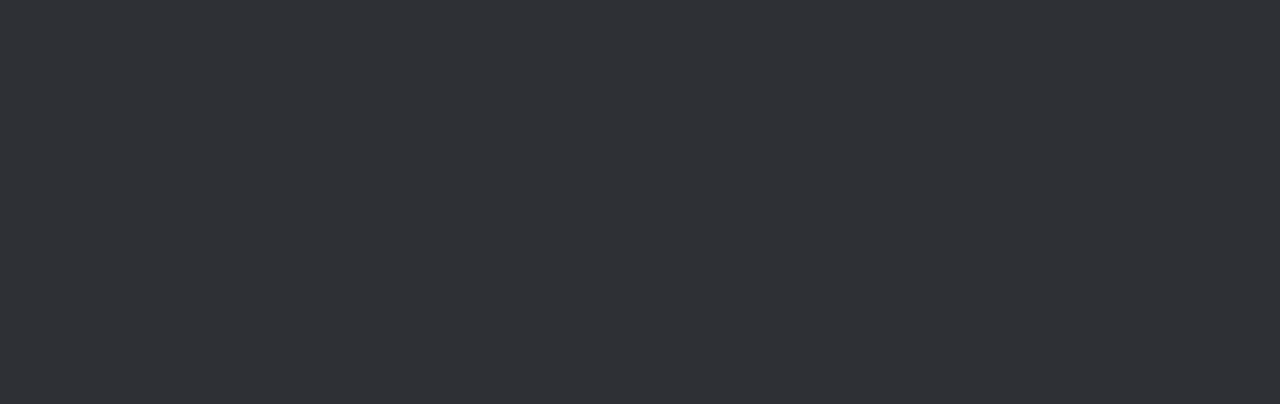
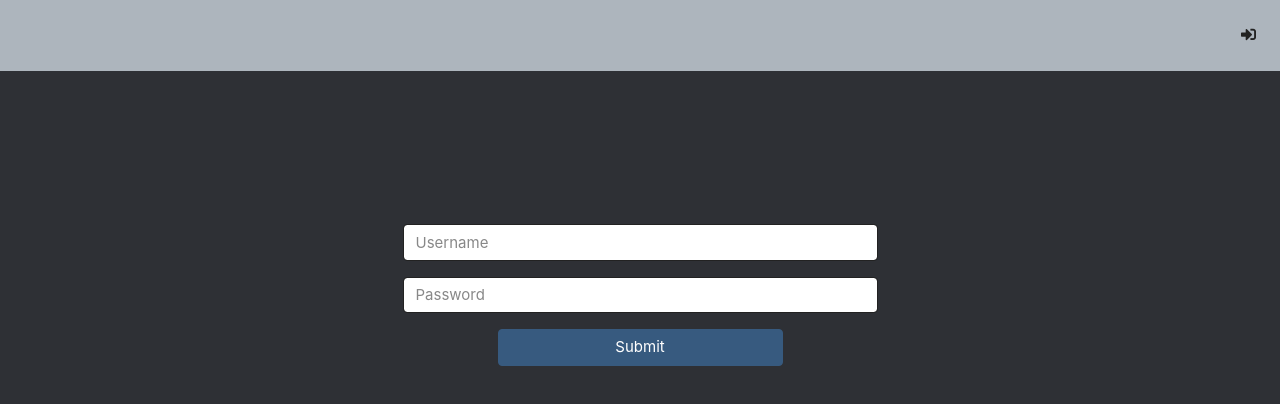
Before and after one commit to pg07codes/bazzin.ga, a React (Create React App) app: page /signin in a window 1280 px wide. Shown: the top 404 px of the page. Built offline with nearby package versions, Linux system fonts and the light colour scheme.

Commit message:
signin created

```diff
--- a/package.json
+++ b/package.json
@@ -5,7 +5,11 @@
   "dependencies": {
     "react": "^16.7.0",
     "react-dom": "^16.7.0",
+    "react-redux": "^6.0.0",
+    "react-router": "^4.3.1",
+    "react-router-dom": "^4.3.1",
     "react-scripts": "2.1.3",
+    "redux": "^4.0.1",
     "unsplash-js": "^4.8.0"
   },
   "scripts": {
--- a/public/index.html
+++ b/public/index.html
@@ -25,8 +25,8 @@
 
     <!--fontawesome-->
     <link rel="stylesheet" href="https://use.fontawesome.com/releases/v5.6.3/css/all.css" integrity="sha384-UHRtZLI+pbxtHCWp1t77Bi1L4ZtiqrqD80Kn4Z8NTSRyMA2Fd33n5dQ8lWUE00s/" crossorigin="anonymous">
-
-
+    <!--bootstrap theme-->
+    <link rel="stylesheet" href="https://stackpath.bootstrapcdn.com/bootswatch/4.2.1/darkly/bootstrap.min.css">
     <title>React App</title>
 
 
@@ -44,5 +44,13 @@
       To begin the development, run `npm start` or `yarn start`.
       To create a production bundle, use `npm run build` or `yarn build`.
     -->
+
+
+  <!--bootstrap js requirements-->
+
+    <script src="https://code.jquery.com/jquery-3.3.1.slim.min.js" integrity="sha384-q8i/X+965DzO0rT7abK41JStQIAqVgRVzpbzo5smXKp4YfRvH+8abtTE1Pi6jizo" crossorigin="anonymous"></script>
+    <script src="https://cdnjs.cloudflare.com/ajax/libs/popper.js/1.14.6/umd/popper.min.js" integrity="sha384-wHAiFfRlMFy6i5SRaxvfOCifBUQy1xHdJ/yoi7FRNXMRBu5WHdZYu1hA6ZOblgut" crossorigin="anonymous"></script>
+    <script src="https://stackpath.bootstrapcdn.com/bootstrap/4.2.1/js/bootstrap.min.js" integrity="sha384-B0UglyR+jN6CkvvICOB2joaf5I4l3gm9GU6Hc1og6Ls7i6U/mkkaduKaBhlAXv9k" crossorigin="anonymous"></script>
+
   </body>
 </html>
--- a/src/App.js
+++ b/src/App.js
@@ -1,15 +1,20 @@
 import React, { Component , Fragment} from 'react';
 import Navbar from './components/Navbar'
 //import actions from './actions'
-
+import {Switch, Route} from 'react-router-dom'
 import SignIn from './containers/SignIn'
 
 class App extends Component {
   render() {
     return (
         <Fragment>
+
             <Navbar/>
-            <SignIn/>
+
+            <Switch>
+                <Route exact path='/signin' component={SignIn}/>
+            </Switch>
+
 
         </Fragment>
     );
--- a/src/components/Navbar.jsx
+++ b/src/components/Navbar.jsx
@@ -1,9 +1,25 @@
 import React, {Fragment} from 'react'
+import {NavLink} from 'react-router-dom'
 
 export default props => {
     return (
         <Fragment>
+            <nav className="navbar navbar-expand-lg fixed navbar-light bg-light">
 
+                <button className="navbar-toggler" type="button" data-toggle="collapse" data-target="#navbarNav"
+                        aria-controls="navbarNav" aria-expanded="false" aria-label="Toggle navigation">
+                    <span className="navbar-toggler-icon"/>
+                </button>
+
+                <div className="collapse navbar-collapse" id="navbarNav">
+                    <ul className="navbar-nav ml-auto">
+                        <li className="nav-item">
+                            <NavLink className="nav-link" to="/signin"><i className="fas fa-sign-in-alt"/></NavLink>
+                        </li>
+                    </ul>
+                </div>
+
+            </nav>
         </Fragment>
 
     )
--- a/src/containers/SignIn.jsx
+++ b/src/containers/SignIn.jsx
@@ -1,4 +1,10 @@
 import React, { Component} from 'react'
+
+const style={
+    container:{
+        marginTop:'12%'
+    }
+}
 
 
 class SignIn extends Component {
@@ -13,6 +19,18 @@ class SignIn extends Component {
         return (
             <form>
 
+                <div className="container" style={style.container}>
+                    <div className="form-group row justify-content-center">
+                        <input type="text" className="form-control col-11 col-md-8 col-lg-5" id="username" placeholder="Username"/>
+                    </div>
+                    <div className="form-group row justify-content-center">
+                        <input type="password" className="form-control col-11  col-md-8 col-lg-5" id="password" placeholder="Password"/>
+                    </div>
+                    <div className="row justify-content-center">
+                        <button type="submit" className="btn btn-primary col-3">Submit</button>
+                    </div>
+                </div>
+
             </form>
         )
     }
--- a/src/index.js
+++ b/src/index.js
@@ -4,7 +4,9 @@ import './index.css';
 import App from './App';
 import * as serviceWorker from './serviceWorker';
 
-ReactDOM.render(<App />, document.getElementById('root'));
+import {BrowserRouter} from 'react-router-dom'
+
+ReactDOM.render(<BrowserRouter><App/></BrowserRouter>, document.getElementById('root'));
 
 // If you want your app to work offline and load faster, you can change
 // unregister() to register() below. Note this comes with some pitfalls.
```
Also changed, not shown: src/store/reducers/auth.js (added, +7 -0 lines), 1 other file (tests, documents, lock files or other folders).
